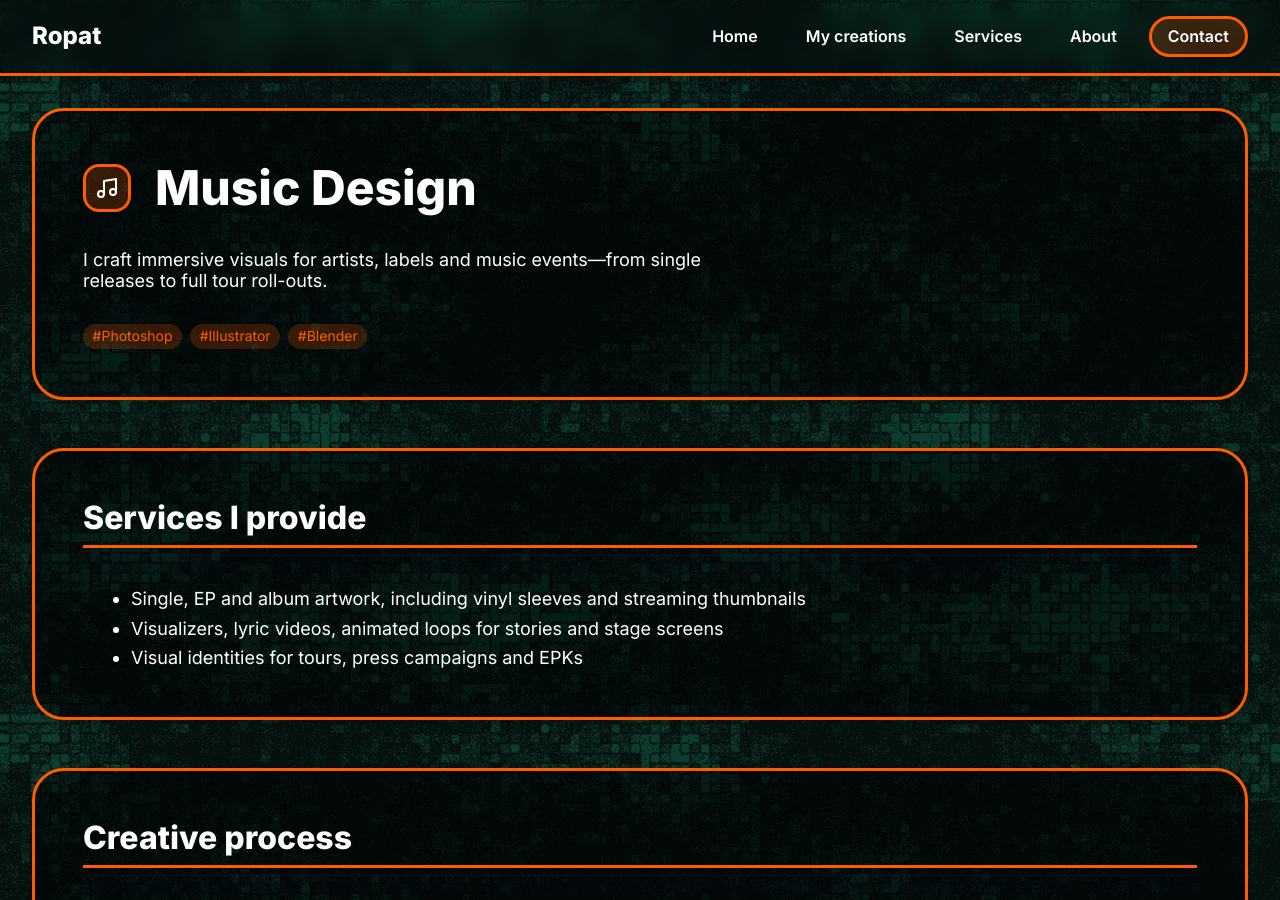
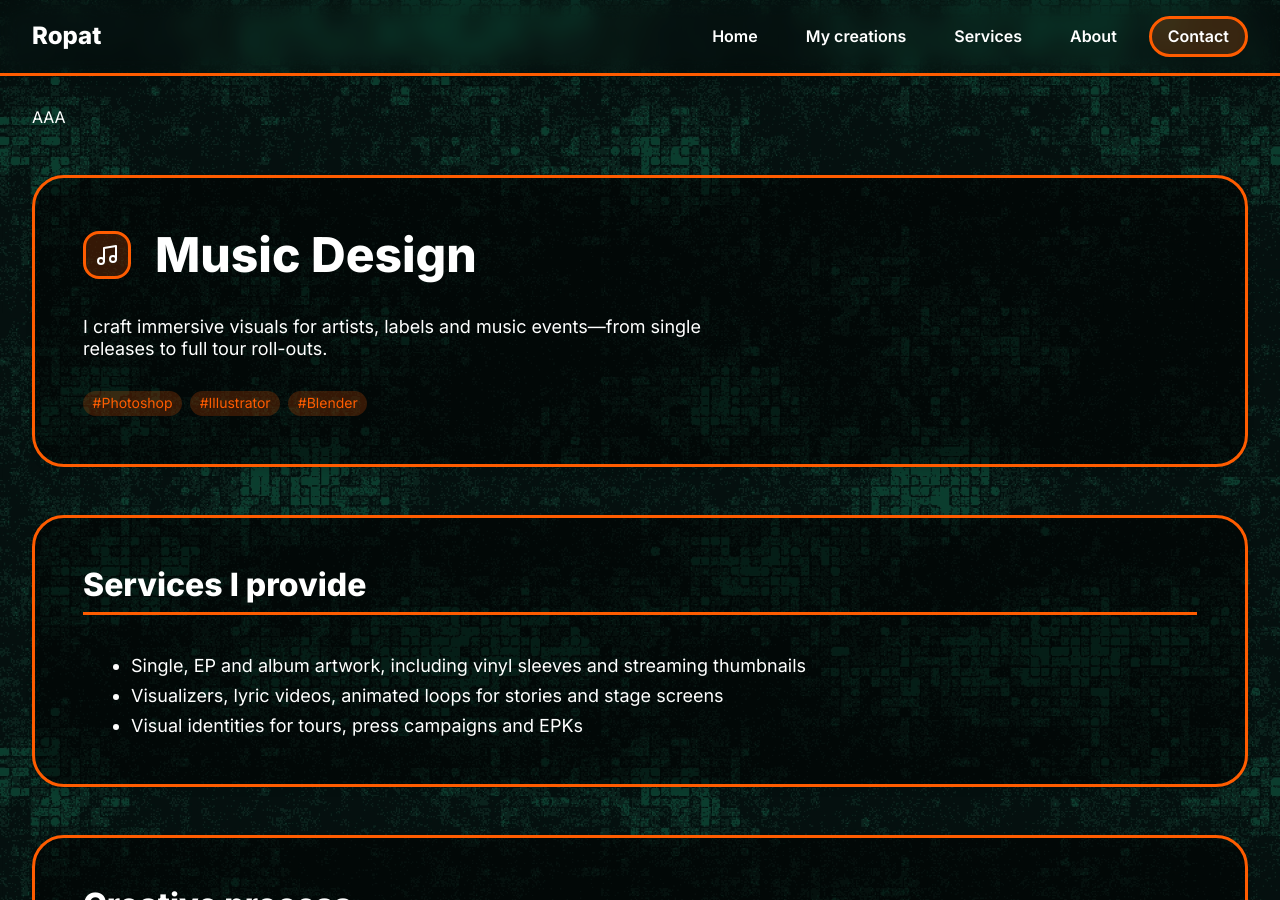
Before and after one commit to 7Nautilus/ropat-portfolio, a Jekyll site: the page built from en/services/music-design.html, in a window 1280 px wide and 900 px high. Built offline with Jekyll 4.4.1, drawn with Linux system fonts in a browser that asks for light colours.

Commit message:
service test

```diff
--- a/_includes/service-main.html
+++ b/_includes/service-main.html
@@ -4,6 +4,13 @@
   {% assign detail = service.detail[current_lang] | default: service.detail.en %}
   {% assign hero_title = detail.hero_title | default: service.title[current_lang] %}
   <main id="main-content" class="main-content service-detail">
+    <!-- TEST -->
+
+    <div style="width: 100%; height: 100%;">
+      <p>AAA</p>
+    </div>
+
+    <!-- TEST-->
     <section class="hero service-hero" aria-labelledby="service-hero-title">
       <div class="service-hero-header">
         <div class="service-icon-placeholder" aria-label="{{ service.icon_aria[current_lang] }}">
```
